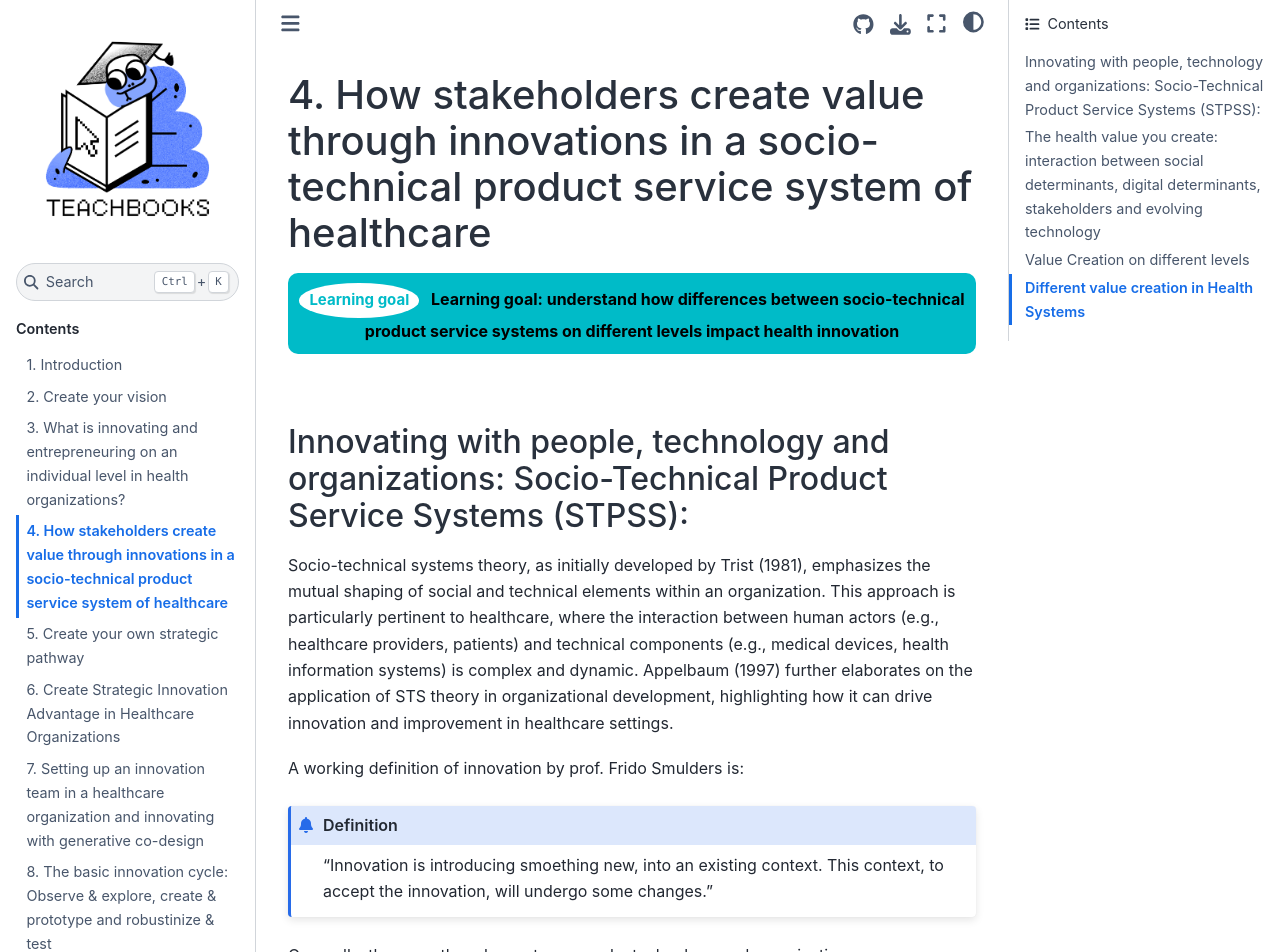
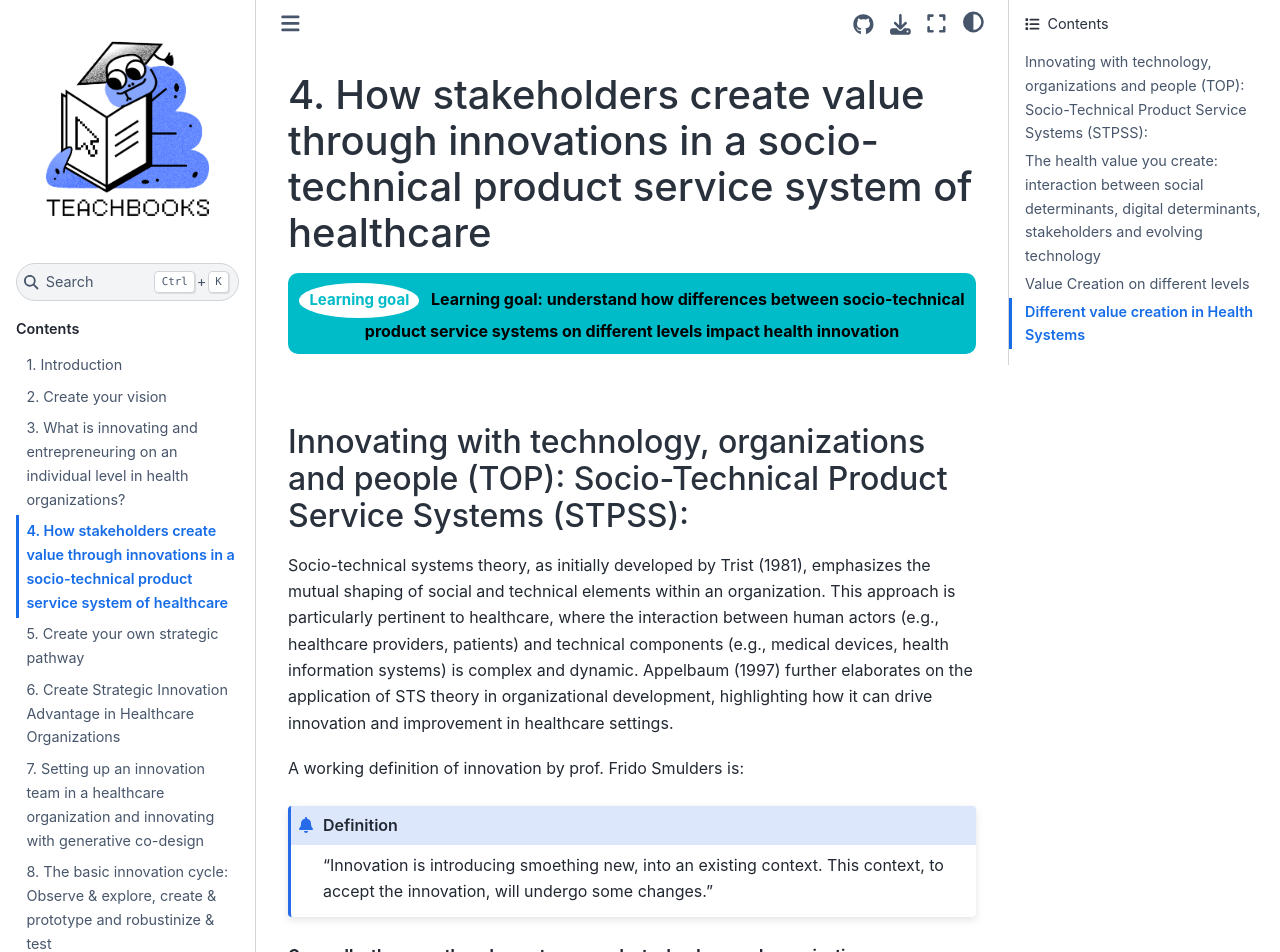
Before and after one commit to pietervandekerckhove/handbook-innovating-health, a Jupyter Book: the page built from book/chapters/05_healthcare_innovation.md, in a window 1280 px wide and 1400 px high. Shown: the top 952 px of the window. Built offline with Jupyter Book 1.0.4 settings and Sphinx 7.4.7 and the Sphinx Book theme 1.1.4, drawn with Linux system fonts in a browser that asks for light colours; pages that are not in the unit, such as notebooks, are missing from menus; comment, search, counter and statistics services are not loaded; some of the changed text lies outside the part shown.

Commit message:
update video

`````diff
--- a/book/chapters/05_healthcare_innovation.md
+++ b/book/chapters/05_healthcare_innovation.md
@@ -8,7 +8,7 @@
 </center>
 <br>
 
-## Innovating with people, technology and organizations: Socio-Technical Product Service Systems (STPSS):
+## Innovating with technology, organizations and people (TOP): Socio-Technical Product Service Systems (STPSS):
 
 Socio-technical systems theory, as initially developed by Trist (1981), emphasizes the mutual shaping of social and technical elements within an organization. This approach is particularly pertinent to healthcare, where the interaction between human actors (e.g., healthcare providers, patients) and technical components (e.g., medical devices, health information systems) is complex and dynamic. Appelbaum (1997) further elaborates on the application of STS theory in organizational development, highlighting how it can drive innovation and improvement in healthcare settings.
 
@@ -18,9 +18,9 @@
 "Innovation is introducing smoething new, into an existing context. This context, to accept the innovation, will undergo some changes."
 ```
 
-Generally, there are three key actors: people, technology and organizations:
+**Generally, there are three key actors: people, technology and organizations:**
 
-````{admonition} 🔴Add an appropriate title for this video🔴
+````{admonition} Prof. Frido Smulders explains the relevance of people, technology and organizations in the innovation pathway. What went wrong in the example of the aircraft? Do you have a similar example in healthcare innovation? Do you remember the PIP scandal with breast implants for women? Martindale, V., & Menache, A. (2013). The PIP scandal: an analysis of the process of quality control that failed to safeguard women from the health risks. Journal of the Royal Society of Medicine, 106(5), 173-177.
 ```{raw} html
 <iframe width="560" height="315" src="https://www.youtube.com/embed/fgiZD_NgXTw?si=O-4tgg_45TvCmJxh" title="YouTube video player" frameborder="0" allow="accelerometer; autoplay; clipboard-write; encrypted-media; gyroscope; picture-in-picture; web-share" referrerpolicy="strict-origin-when-cross-origin" allowfullscreen></iframe>
 ```
@@ -29,6 +29,11 @@
 Venturing into systems where value is created for users through different stakeholders and multiple interrelated services and products, such as in healthcare, public services, hospitality, and aerospace, is challenging. These systems are known as Socio-Technical Product Service Systems (STPSS). To operationalize this term in today's context where technology assumes many complex forms, we have added the product-service systems specification. This helps describe the complex environments in which today’s entrepreneurs operate.
 
 In STPSS, each stakeholder can create value in the health system. The value is created through the interaction of these stakeholders in a social process.
+
+````{admonition} Prof. Frido Smulders explains how the interaction between people, organizations and technology influences the innovation process. What are the three aspects you should consider early on in an innovation process.
+```{video} https://www.youtube.com/watch?v=yqY1lQSozSc
+```
+````
 
 Each stakeholder possesses explicable knowledge about their role and the system's functionality. Explicable knowledge, defined as implicit knowledge that can be made explicit during social interaction (Smulders, Lousberg & Dorst, 2008), forms a chain where products and services are interrelated. According to sociotechnical systems theory (Trist, 1981; Appelbaum, 1997), STPSS involves several individuals who shape a piece of technology or a product, or both, assigned to them within their own workplaces, creating an integrated chain of product-service value deliveries at the system level.
 
`````
Also changed, not shown: book/chapters/06_innovation_pathway.md (+8 -3 lines).
